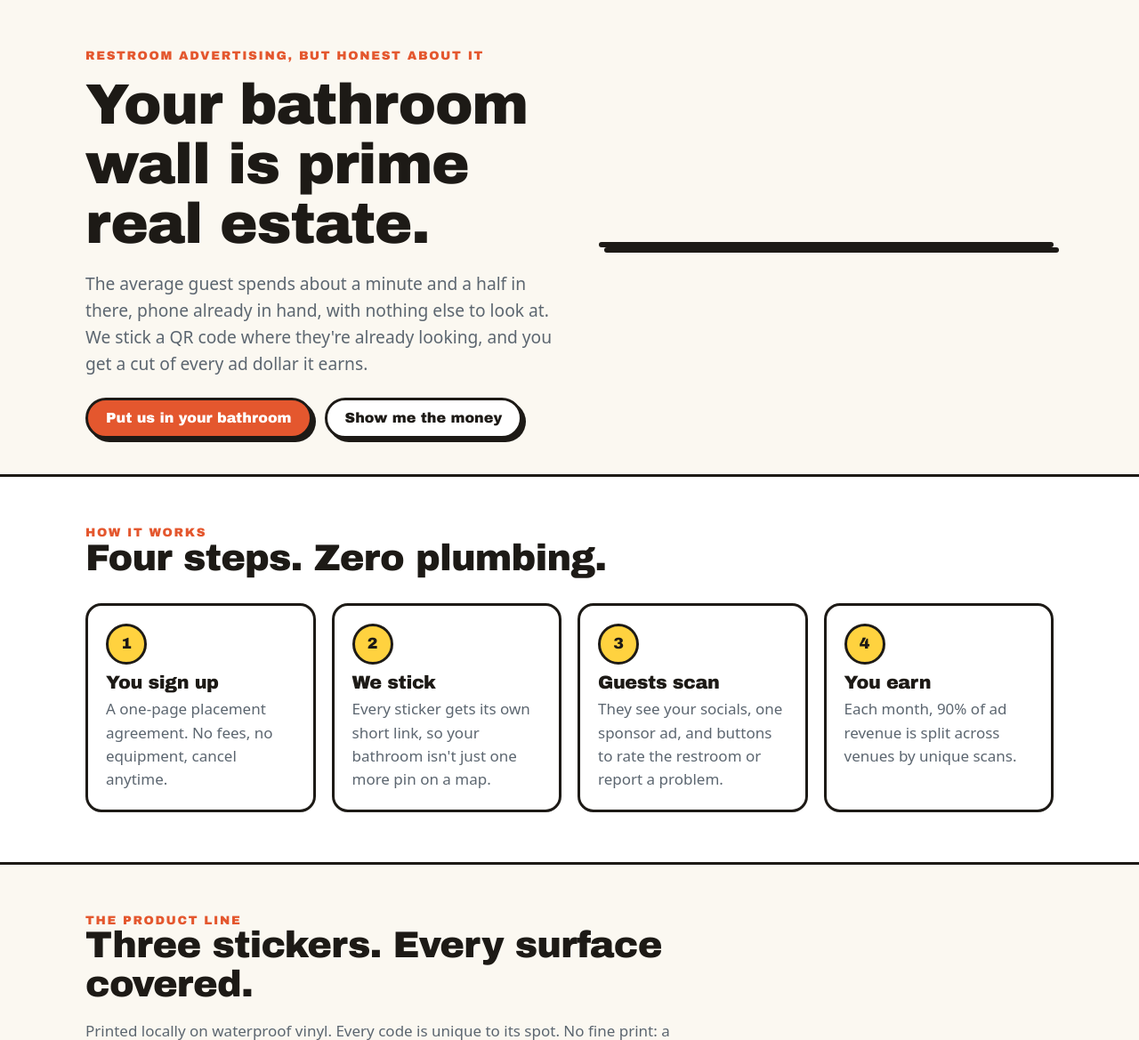
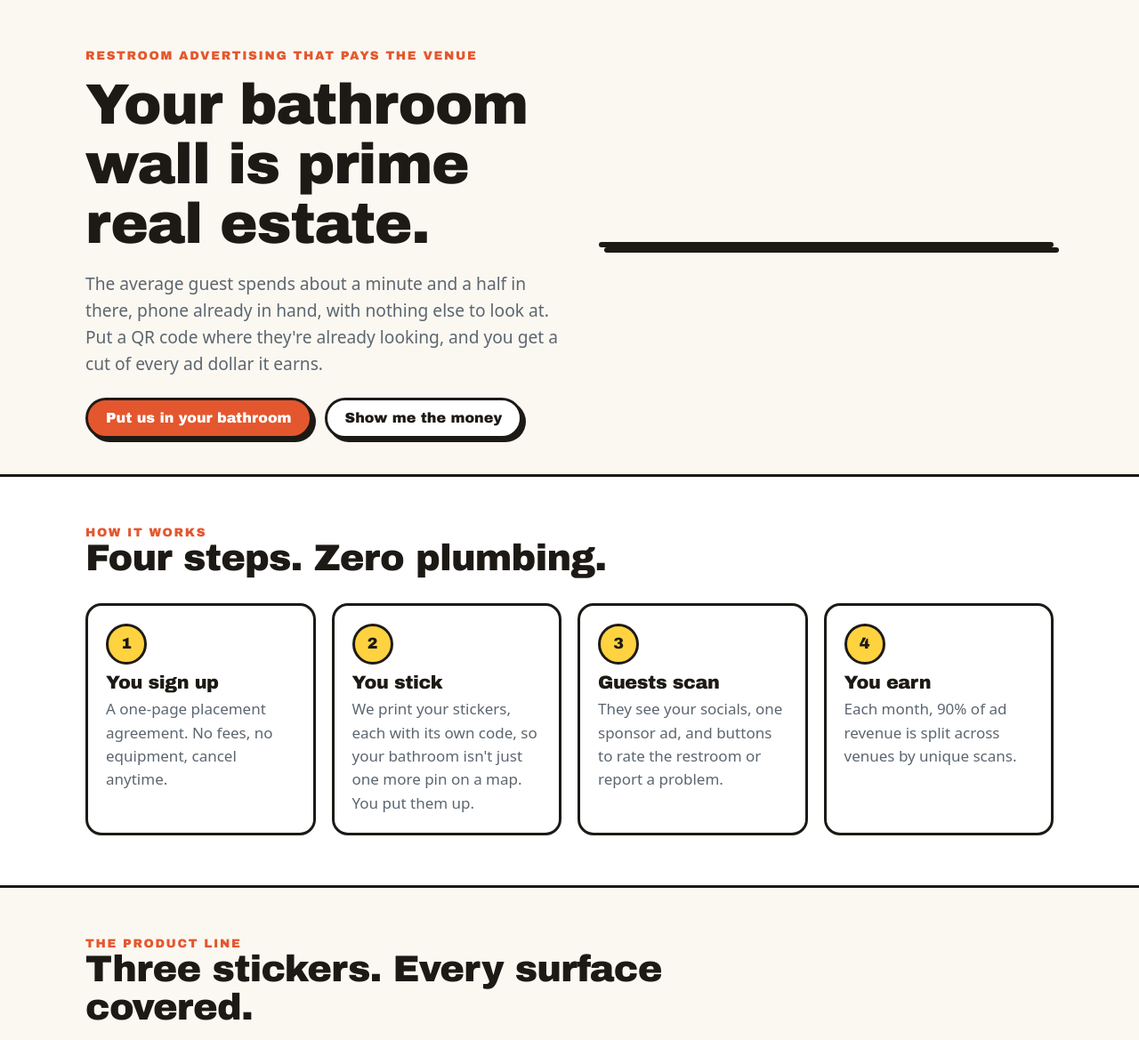
Before and after one commit to wielandtech-labs/pisspoor, a Django app: template marketing/templates/marketing/home.html in a window 1280 px wide. Shown: the part 67-1236 px from the top of the page at 89% size. Run offline with Django 5.2, Linux system fonts and the light colour scheme; the template is opened without the code that fills it: values that come from a table or form of the project are taken from there, others are empty; parts of the project's set-up code (start-up, migrations or seed data) failed here and were passed over.

Commit message:
copy: hero kicker pays-the-venue; venues stick their own stickers
Co-Authored-By: Claude Opus 5.5 <noreply@anthropic.com>

```diff
--- a/marketing/templates/marketing/home.html
+++ b/marketing/templates/marketing/home.html
@@ -16,11 +16,11 @@
   <section class="hero">
     <div class="wrap">
       <div>
-        <div class="kicker">Restroom advertising, but honest about it</div>
+        <div class="kicker">Restroom advertising that pays the venue</div>
         <h1>Your bathroom wall is prime real estate.</h1>
         <p class="lede">
           The average guest spends about a minute and a half in there, phone already in hand,
-          with nothing else to look at. We stick a QR code where they're already looking,
+          with nothing else to look at. Put a QR code where they're already looking,
           and you get a cut of every ad dollar it earns.
         </p>
         <div class="cta-row">
@@ -40,7 +40,7 @@
       </div>
       <div class="steps">
         <div class="step"><h3>You sign up</h3><p>A one-page placement agreement. No fees, no equipment, cancel anytime.</p></div>
-        <div class="step"><h3>We stick</h3><p>Every sticker gets its own short link, so your bathroom isn't just one more pin on a map.</p></div>
+        <div class="step"><h3>You stick</h3><p>We print your stickers, each with its own code, so your bathroom isn't just one more pin on a map. You put them up.</p></div>
         <div class="step"><h3>Guests scan</h3><p>They see your socials, one sponsor ad, and buttons to rate the restroom or report a problem.</p></div>
         <div class="step"><h3>You earn</h3><p>Each month, 90% of ad revenue is split across venues by unique scans.</p></div>
       </div>
@@ -107,7 +107,7 @@
         <div class="pie"><span>90% venues<br>10% house</span></div>
         <ul class="legend">
           <li><span class="swatch" style="background:var(--teal)"></span>Venue pool, split by unique scans</li>
-          <li><span class="swatch" style="background:var(--red)"></span>House cut: printing, placement, keeping the lights on</li>
+          <li><span class="swatch" style="background:var(--red)"></span>House cut: printing, the platform, keeping the lights on</li>
         </ul>
       </div>
     </div>
```
